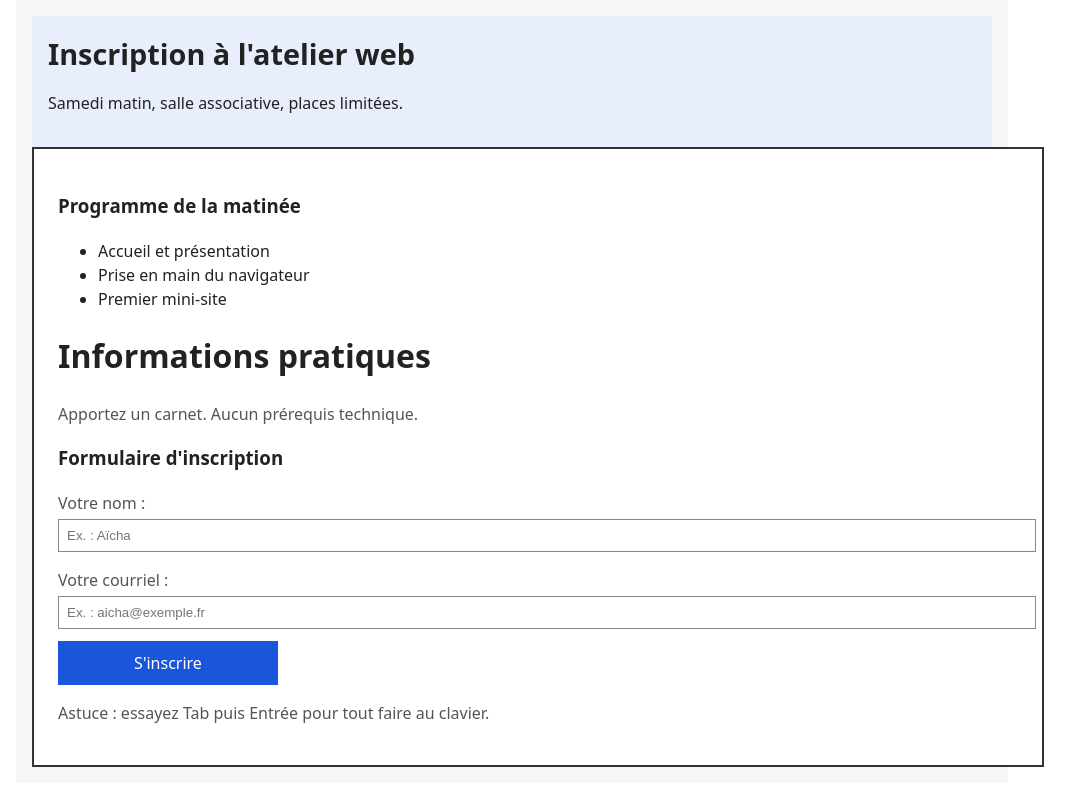
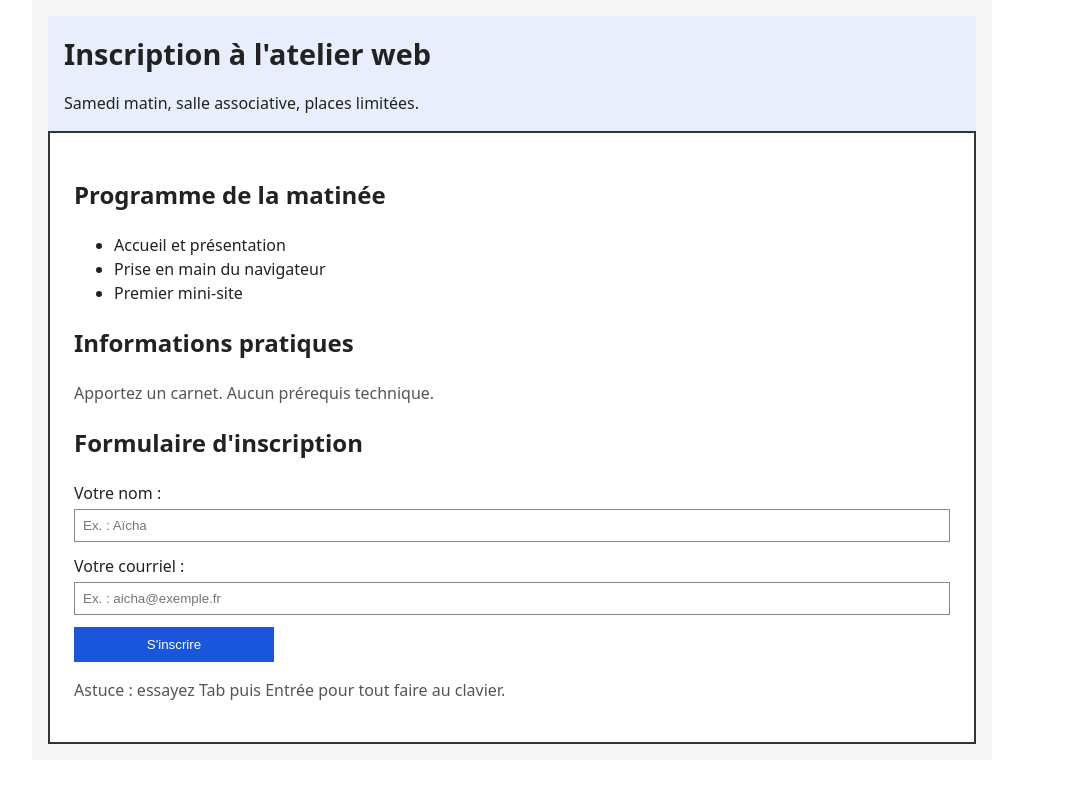
Before and after one commit to Jul0P/renforcement-dev-web, a plain HTML site: page diagnostic/index.html in a window 1280 px wide. Shown: the whole page, without its empty margins (128-1203 px from the left). Drawn offline with Linux system fonts and the light colour scheme.

Commit message:
fix(diagnostic): tp00-diagnostic

```diff
--- a/diagnostic/index.html
+++ b/diagnostic/index.html
@@ -7,30 +7,30 @@
     <link rel="stylesheet" href="styles.css">
   </head>
   <body>
-<div class="page">
+    <main class="page">
       <div class="bandeau">
-<span class="titre-geant">Inscription à l'atelier web</span>
+        <h1>Inscription à l'atelier web</h1>
         <p class="sous-titre">Samedi matin, salle associative, places limitées.</p>
       </div>
-<div class="contenu">
-<h3>Programme de la matinée</h3>
+      <section class="contenu">
+        <h2>Programme de la matinée</h2>
         <ul>
           <li>Accueil et présentation</li>
           <li>Prise en main du navigateur</li>
           <li>Premier mini-site</li>
         </ul>
-<h1>Informations pratiques</h1>
+        <h2>Informations pratiques</h2>
         <p>Apportez un carnet. Aucun prérequis technique.</p>
-<h3>Formulaire d'inscription</h3>
+        <h2>Formulaire d'inscription</h2>
         <form id="form-inscription" action="#" method="get">
-<p class="etiquette">Votre nom :</p>
+          <label class="etiquette" for="nom">Votre nom :</label>
           <input type="text" id="nom" name="nom" placeholder="Ex. : Aïcha" autocomplete="name">
-<p class="etiquette">Votre courriel :</p>
+          <label class="etiquette" for="courriel">Votre courriel :</label>
           <input type="email" id="courriel" name="courriel" placeholder="Ex. : aicha@exemple.fr" autocomplete="email">
-<div class="bouton">S'inscrire</div>
+          <button class="bouton" type="submit">S'inscrire</button>
         </form>
         <p class="aide">Astuce : essayez Tab puis Entrée pour tout faire au clavier.</p>
-</div>
-</div>
+      </section>
+    </main>
   </body>
 </html>
--- a/diagnostic/styles.css
+++ b/diagnostic/styles.css
@@ -1,3 +1,7 @@
+* {
+	box-sizing: border-box;
+}
+
 body {
 	margin: 0;
 	font-family: system-ui, Arial, sans-serif;
@@ -7,7 +11,7 @@ body {
 }
 
 .page {
-  width: 960px;
+	width: min(100%, 960px);
 	margin: 0 auto;
 	padding: 16px;
 	background: #f6f6f6;
@@ -18,19 +22,26 @@ body {
 	padding: 16px;
 }
 
-.titre-geant {
+h1 {
+	margin: 0;
 	font-size: 1.8rem;
 	font-weight: bold;
+}
+
+.sous-titre {
+	margin-bottom: 0;
 }
 
 .contenu {
 	background: #fff;
 	border: 2px solid #333;
 	padding: 24px;
-  width: 960px;
+	width: 100%;
 }
 
 .etiquette {
+	display: block;
+	margin-top: 12px;
 	margin-bottom: 4px;
 	color: #222;
 }
@@ -40,12 +51,14 @@ body {
 }
 
 input {
-  width: 960px;
+	width: 100%;
 	padding: 8px;
 	border: 1px solid #888;
 }
 
 .bouton {
+	display: block;
+	border: 0;
 	width: 200px;
 	padding: 10px;
 	margin-top: 12px;
```
Also changed, not shown: diagnostic/reponses.js (+14 -0 lines), suivi.md (+4 -4 lines). Lines whose indentation alone changed are shown as unchanged.
